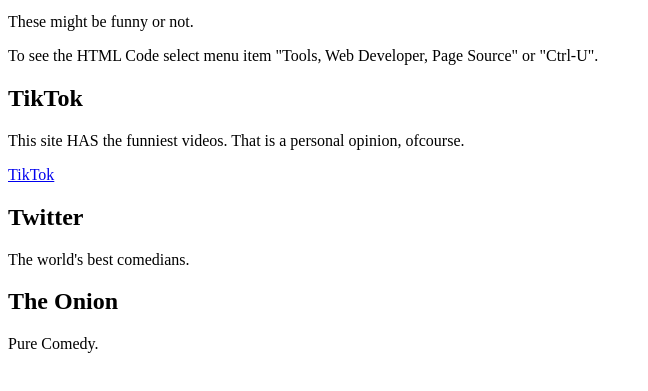
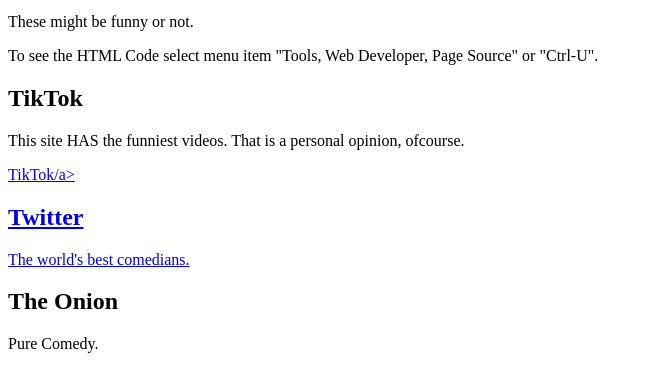
Before and after one commit to AlexisDChapman/AlexisDChapman.github.io, a plain HTML site: page BACS200/amuse.html in a window 1280 px wide. Shown: the part 101-492 px from the top of the page, without its empty margins (0-648 px from the left). Drawn offline with Linux system fonts and the light colour scheme.

Commit message:
Update amuse.html

```diff
--- a/BACS200/amuse.html
+++ b/BACS200/amuse.html
@@ -19,7 +19,7 @@
     <h2>TikTok</h2>
     <p>This site HAS the funniest videos. That is a personal opinion, ofcourse.</p>
     <p>
-        <a href="https://www.tiktok.com">TikTok</a>
+        <a href="https://www.tiktok.com">TikTok/a>
     </p>
 
     <h2>Twitter</h2>
```
